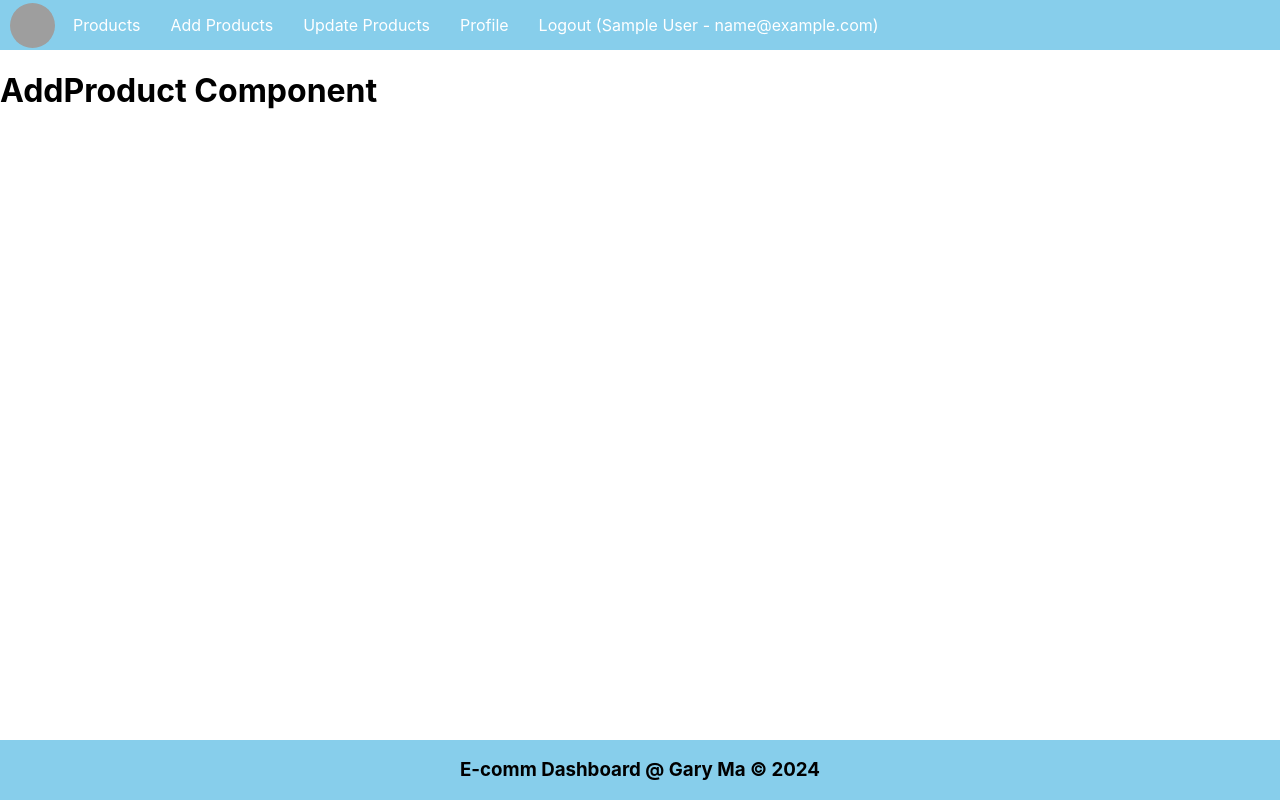
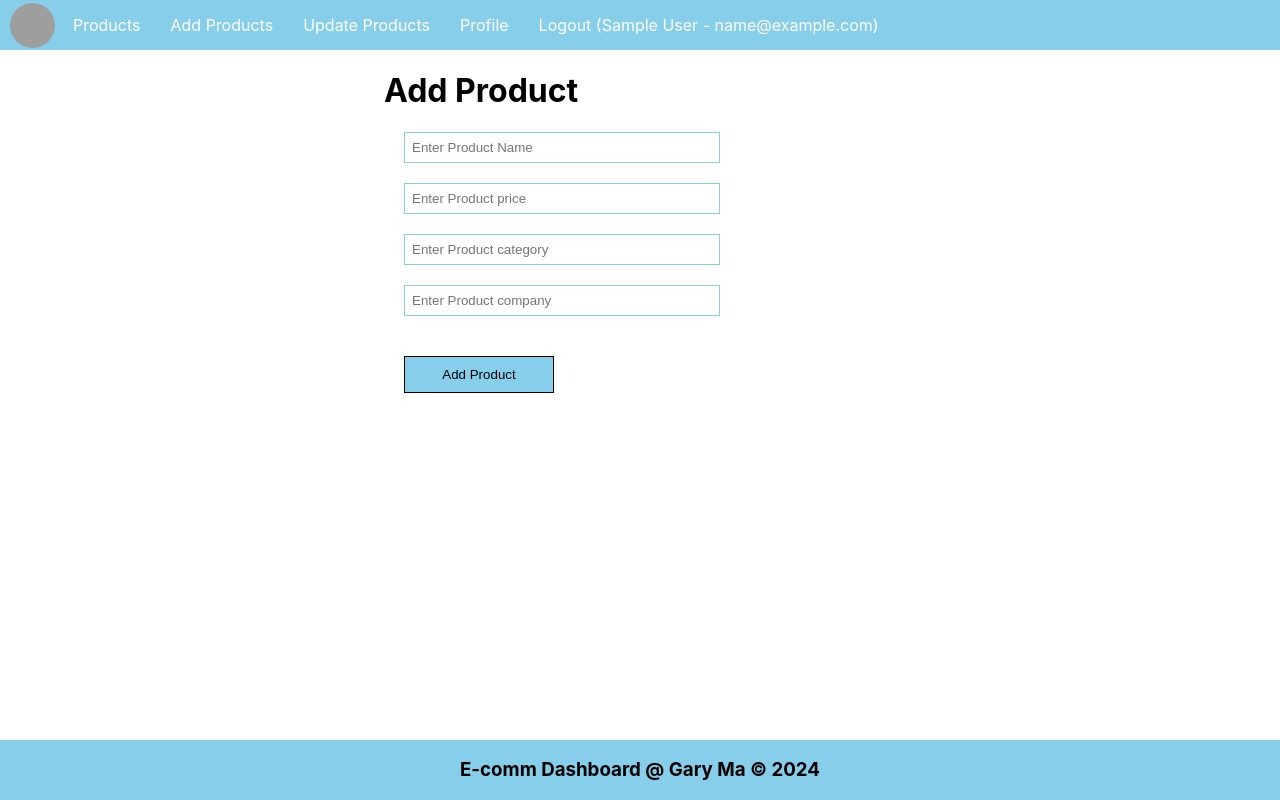
Before and after one commit to garymar2007/MERN-Stack-Project, a React (Create React App) app in the folder frontend/: page /add in a window 1280 px wide. Built offline with nearby package versions, Linux system fonts and the light colour scheme; sample sign-in values are in the browser's storage; grey boxes are pictures that could not be loaded.

Commit message:
added add-product BE and FE

```diff
--- a/frontend/src/App.css
+++ b/frontend/src/App.css
@@ -23,7 +23,7 @@
   text-align: center;
 }
 
-.register {
+.register, .product {
   margin-left: 30%;
 }
 
--- a/frontend/src/App.js
+++ b/frontend/src/App.js
@@ -5,6 +5,7 @@
 import SignUp from './components/SignUp';
 import PrivateComponent from './components/PrivateComponent';
 import Login from './components/Login';
+import AddProduct from './components/AddProduct';
 
 function App() {
   return (
@@ -14,7 +15,7 @@
         <Routes>
           <Route element={<PrivateComponent/>}>
             <Route path="/" element={<h1>Product Component</h1>} />
-            <Route path="/add" element={<h1>AddProduct Component</h1>} />
+            <Route path="/add" element={<AddProduct />} />
             <Route path="/update" element={<h1>UpdateProduct Component</h1>} />
             <Route path="/logout" element={<h1>Logout Component</h1>} />
             <Route path="/profile" element={<h1>Profile Component</h1>} />
--- /dev/null
+++ b/frontend/src/components/AddProduct.js
@@ -0,0 +1,47 @@
+import React from 'react';
+import { useNavigate } from 'react-router-dom';
+
+const AddProduct = () => {
+    const [name, setName] = React.useState("");
+    const [price, setPrice] = React.useState("");
+    const [category, setCategory] = React.useState("");
+    const [company, setCompany] = React.useState("");
+    const navigate = useNavigate();
+
+
+    const addProduct = async () =>{
+        const userId = JSON.parse(localStorage.getItem('user'))._id;
+        let data = await fetch("http://localhost:5000/add-product", {
+            method: 'post',
+            body: JSON.stringify({name, price, category, userId, company}),
+            headers:{
+                'Content-Type': 'application/json'
+            }
+        });
+        data = await data.json();
+        console.warn(data);
+        navigate('/');
+    }
+
+
+    return(
+        <div className='product'>
+            <h1>Add Product</h1>
+            <input className="inputBox" type="text" placeholder="Enter Product Name"
+            value={name} onChange={(e) => setName(e.target.value)}
+            />
+            <input className="inputBox" type="text" placeholder="Enter Product price"
+            value={price} onChange={(e) => setPrice(e.target.value)}
+            />
+            <input className="inputBox" type="text" placeholder="Enter Product category"
+            value={category} onChange={(e) => setCategory(e.target.value)}
+            />
+            <input className="inputBox" type="text" placeholder="Enter Product company"
+            value={company} onChange={(e) => setCompany(e.target.value)}
+            />
+            <button onClick={addProduct} className="appButton" type="button">Add Product</button>
+        </div>
+    )
+}
+
+export default AddProduct;
```
Also changed, not shown: 2 other files (tests, documents, lock files or other folders).
